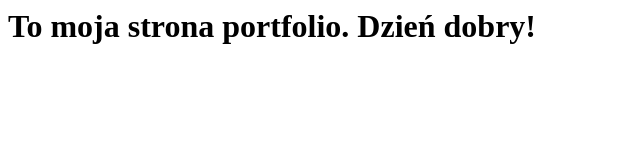
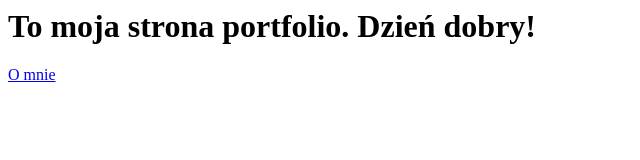
Before and after one commit to Osky772/Osky772.github.io, a plain HTML site: page index.html in a window 1280 px wide. Shown: the full height of the page, 0-640 px from the left. Drawn offline with Linux system fonts and the light colour scheme.

Commit message:
about page to link

```diff
--- a/index.html
+++ b/index.html
@@ -7,5 +7,6 @@
 </head>
 <body>
     <h1>To moja strona portfolio. Dzień dobry!</h1>
+    <a href="about.html">O mnie</a>
 </body>
 </html>
```
